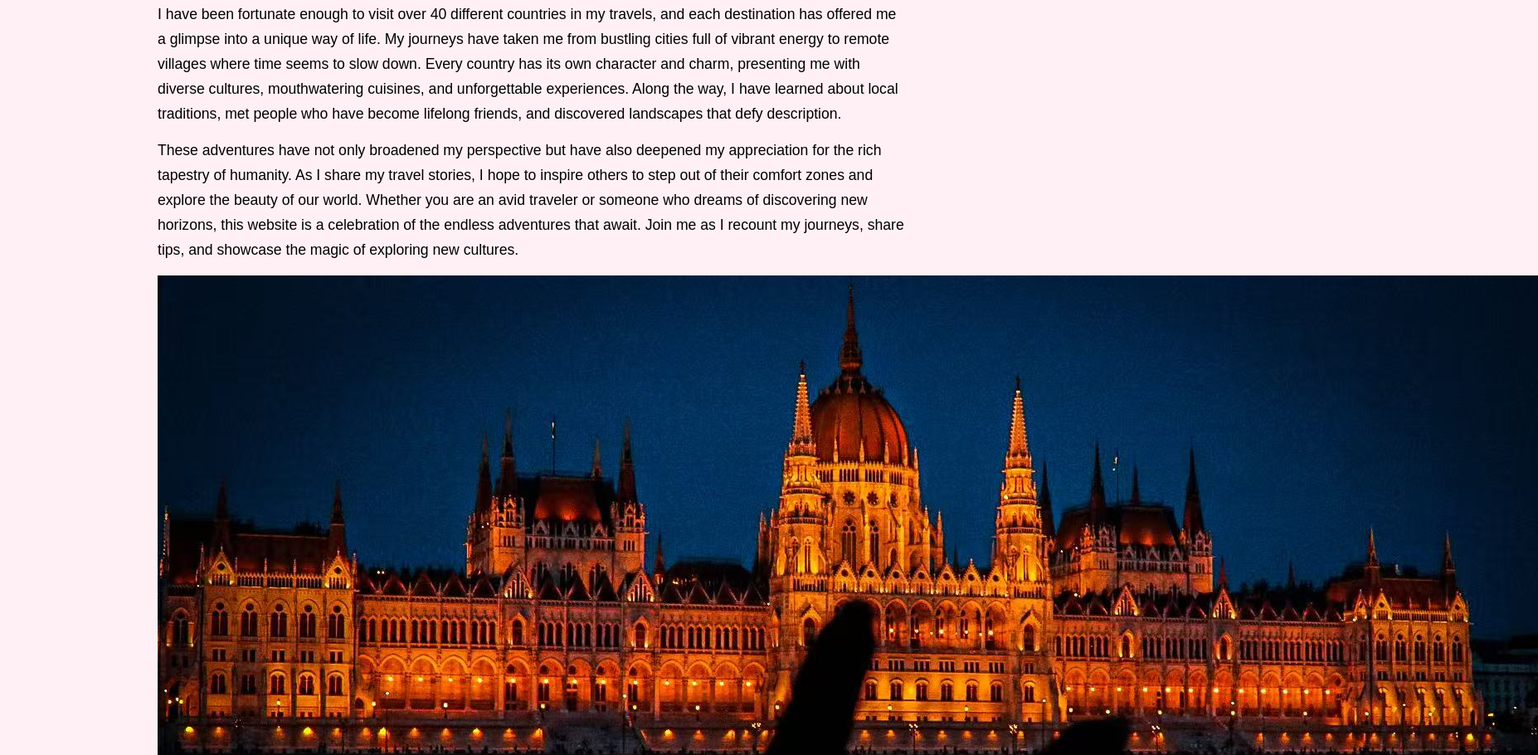
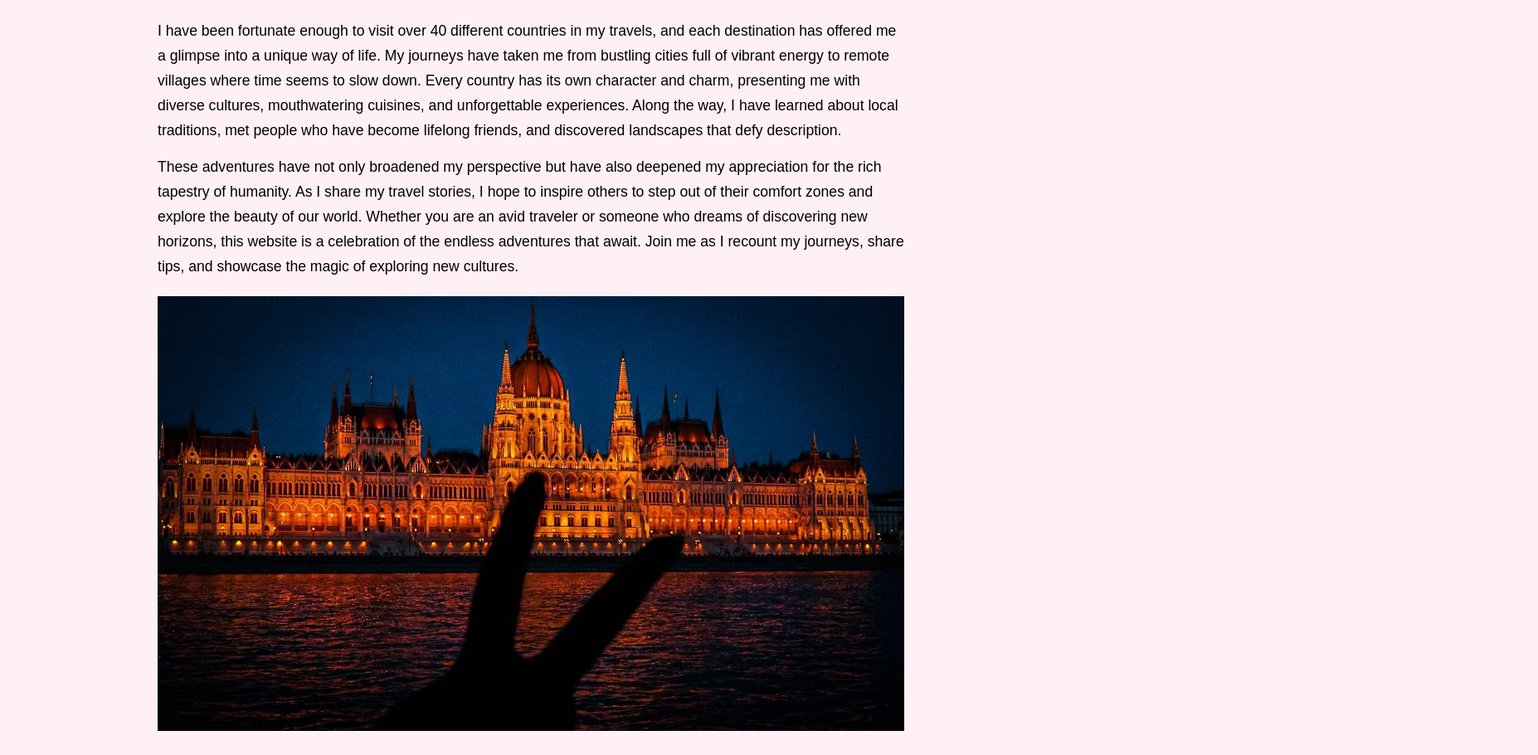
Before and after one commit to Yuetong-Yin/DS4200Homework3, a plain HTML site: page index.html in a window 1280 px wide. Shown: the part 377-1287 px from the top of the page at 83% size, 1854 px wide, since content can reach past the window. Drawn offline with Linux system fonts and the light colour scheme.

Commit message:
Update style.css

```diff
--- a/style.css
+++ b/style.css
@@ -22,6 +22,13 @@ main {
   margin: 30px auto;
   padding: 0 20px;
 }
+
+img {
+  display: block;
+  max-width: 100%;
+  margin: 20px 0;
+}
+
 nav {
   background-color: LightPink;
   padding: 10px 0;
```
